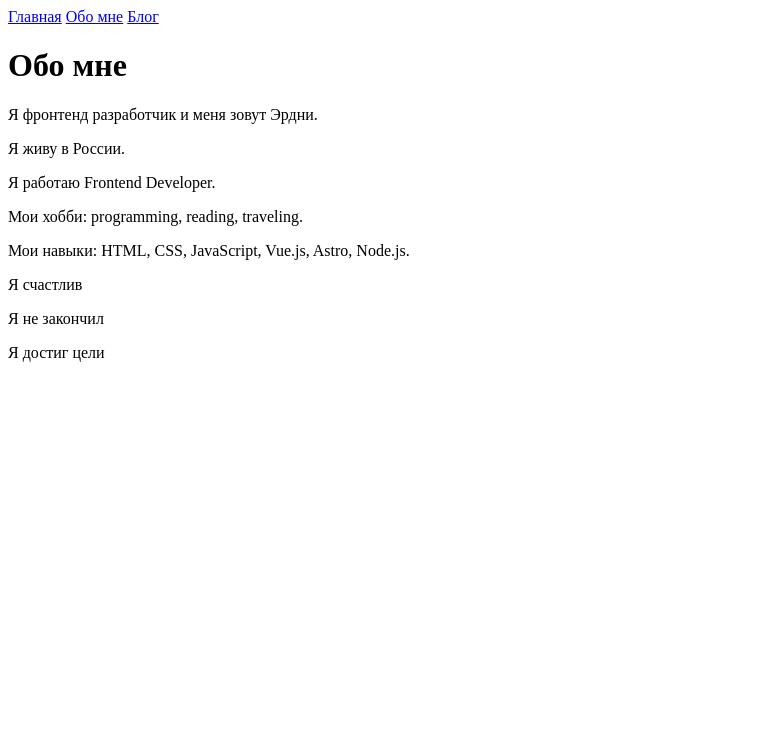
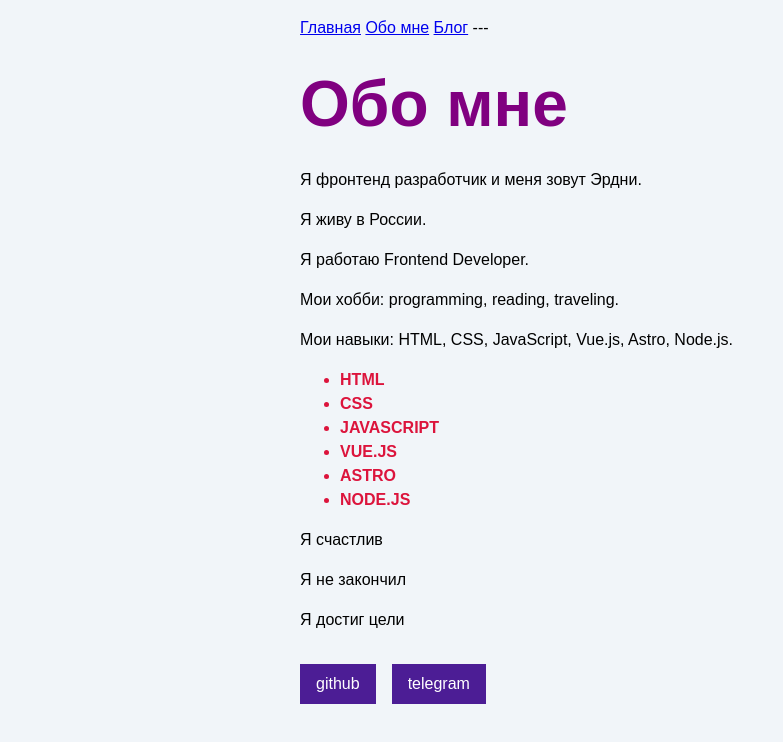
Before and after one commit to ErdniSamkhaev/mySiteTest, an Astro site in the folder shaggy-saturn/: page /about in a window 1280 px wide. Shown: the whole page, without its empty margins (0-783 px from the left). Built offline with nearby package versions, Linux system fonts and the light colour scheme; Astro itself is replaced by a stand-in of ours.

Commit message:
next settings styles

```diff
--- /dev/null
+++ b/shaggy-saturn/src/components/Footer.astro
@@ -0,0 +1,15 @@
+---
+import Social from './Social.astro';
+---
+
+<style>
+    footer {
+      display: flex;
+      gap: 1rem;
+      margin-top: 2rem;
+    }
+</style>
+
+<footer>
+    <Social platform="github" telegram="telegram"/>
+</footer>
--- /dev/null
+++ b/shaggy-saturn/src/components/Navigation.astro
@@ -0,0 +1,6 @@
+---
+---
+<a href="/">Главная</a>
+<a href="/about/">Обо мне</a>
+<a href="/blog/">Блог</a>
+---
--- /dev/null
+++ b/shaggy-saturn/src/components/Social.astro
@@ -0,0 +1,15 @@
+---
+const { platform, telegram } = Astro.props;
+
+---
+<a href={`https://github.com/ErdniSamkhaev?tab=repositories`}>{platform}</a>
+<a href={`https://t.me/safe_route_notes`}>{telegram}</a>
+
+<style>
+    a {
+      padding: 0.5rem 1rem;
+      color: white;
+      background-color: #4c1d95;
+      text-decoration: none;
+    }
+  </style>
--- a/shaggy-saturn/src/pages/about.astro
+++ b/shaggy-saturn/src/pages/about.astro
@@ -1,4 +1,10 @@
 ---
+// импортируем глобальные стили
+import '../styles/global.css';
+// импортируем компоненты
+import Navigation from '../components/Navigation.astro';
+import Footer from '../components/Footer.astro';
+
 const pageTitle = "Обо мне";
 
 const identity = {
@@ -13,6 +19,10 @@ const skills = ["HTML", "CSS", "JavaScript", "Vue.js", "Astro", "Node.js"];
 const happy = true;
 const finished = false;
 const goal = 3;
+// css переменные
+const skillColor = "crimson";
+const fontWeight = "bold";
+const textCase = "uppercase";
 ---
 
 <html lang="ru">
@@ -23,19 +33,34 @@ const goal = 3;
 		<meta name="viewport" content="width=device-width" />
 		<meta name="generator" content={Astro.generator} />
 		<title>{pageTitle}</title>
+		<!-- define:vars - это директива для определения переменных в css -->
+		<style define:vars={{skillColor, fontWeight, textCase}}>
+			h1 {
+			  color: purple;
+			  font-size: 4rem;
+			}
+			/* используем css переменную skillColor */
+			.skill {
+			  color: var(--skillColor);
+			  font-weight: var(--fontWeight);
+			  text-transform: var(--textCase);
+  			}
+		  </style>
 	</head>
     <body>
-    <a href="/">Главная</a>
-    <a href="/about/">Обо мне</a>
-    <a href="/blog/">Блог</a>
+    <Navigation />
             <h1>{pageTitle}</h1>
             <p>Я фронтенд разработчик и меня зовут {identity.firstName}.</p>
             <p>Я живу в {identity.country}.</p>
             <p>Я работаю {identity.occupation}.</p>
             <p>Мои хобби: {identity.hobbies.join(", ")}.</p>
             <p>Мои навыки: {skills.join(", ")}.</p>
+			<ul>
+				{skills.map((skill) => <li class="skill">{skill}</li>)}
+			  </ul>
 			{happy && <p>Я счастлив</p>}
 			{finished ? <p>Я закончил</p> : <p>Я не закончил</p>}
 			{goal ? <p>Я достиг цели</p> : <p>Я не достиг цели</p>}
+	<Footer />
 	</body>
 </html>
--- /dev/null
+++ b/shaggy-saturn/src/styles/global.css
@@ -0,0 +1,21 @@
+html {
+    background-color: #f1f5f9;
+    font-family: sans-serif;
+  }
+
+  body {
+    margin: 0 auto;
+    width: 100%;
+    max-width: 80ch;
+    padding: 1rem;
+    line-height: 1.5;
+  }
+
+  * {
+    box-sizing: border-box;
+  }
+
+  h1 {
+    margin: 1rem 0;
+    font-size: 2.5rem;
+  }
```
Also changed, not shown: shaggy-saturn/src/pages/blog.astro (+7 -3 lines), shaggy-saturn/src/pages/index.astro (+8 -3 lines).
